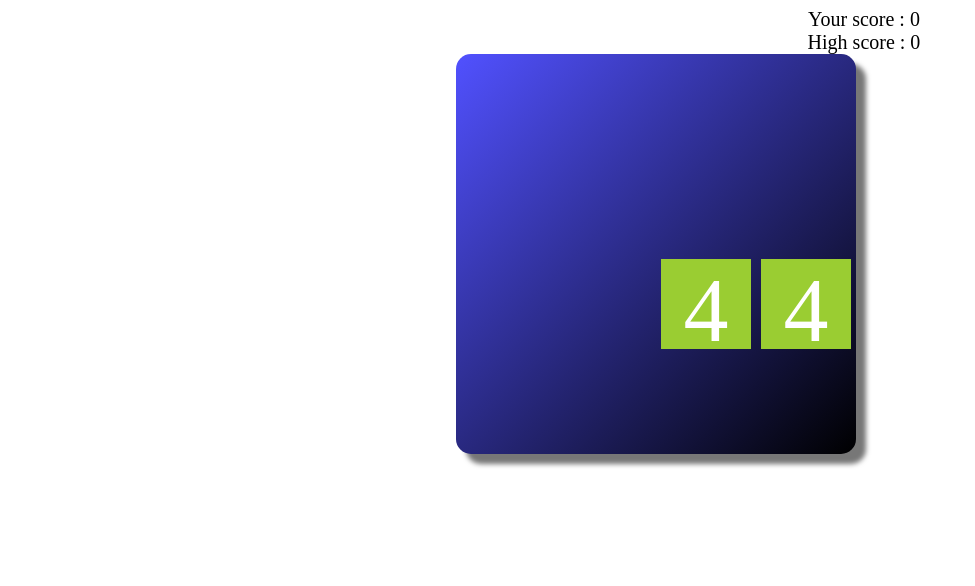
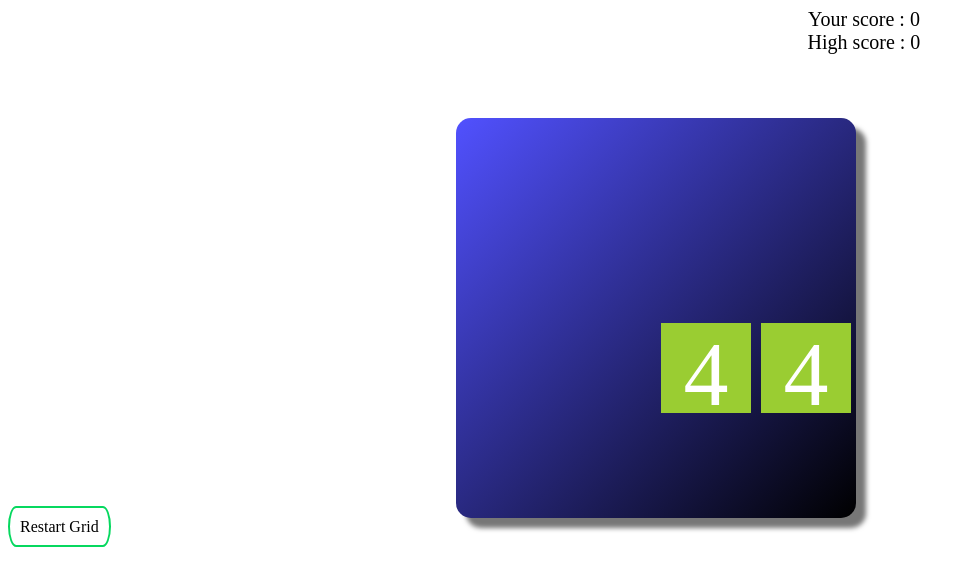
Before and after one commit to cpuspak/2048Game, a plain HTML site: page index.html in a window 1280 px wide. Shown: the whole page, without its empty margins (0-975 px from the left). Drawn offline with Linux system fonts and the light colour scheme.

Commit message:
added restart grid option

```diff
--- a/index.html
+++ b/index.html
@@ -20,5 +20,6 @@
         </div>
         <a id="button" class="button" href="#popup1"></a>
 
+        <a id="restartbutton" class="restartbutton" onclick="restartGrid()">Restart Grid</a>
     </body>
 </html>
--- a/style.css
+++ b/style.css
@@ -80,6 +80,7 @@
 #highestScore {
     font-size: 20px;
     text-align: center;
+    margin-bottom: 5vw;
 }
 
 .centeredComponent {
@@ -167,3 +168,17 @@
       width: 70%;
     }
   }
+
+  .restartbutton {
+    font-size: 1em;
+    padding: 10px;
+    border: 2px solid #06D85F;
+    border-radius: 20px/50px;
+    text-decoration: none;
+    cursor: pointer;
+    transition: all 0.3s ease-out;
+
+  }
+  .restartbutton:hover {
+    background: #06D85F;
+  }
```
